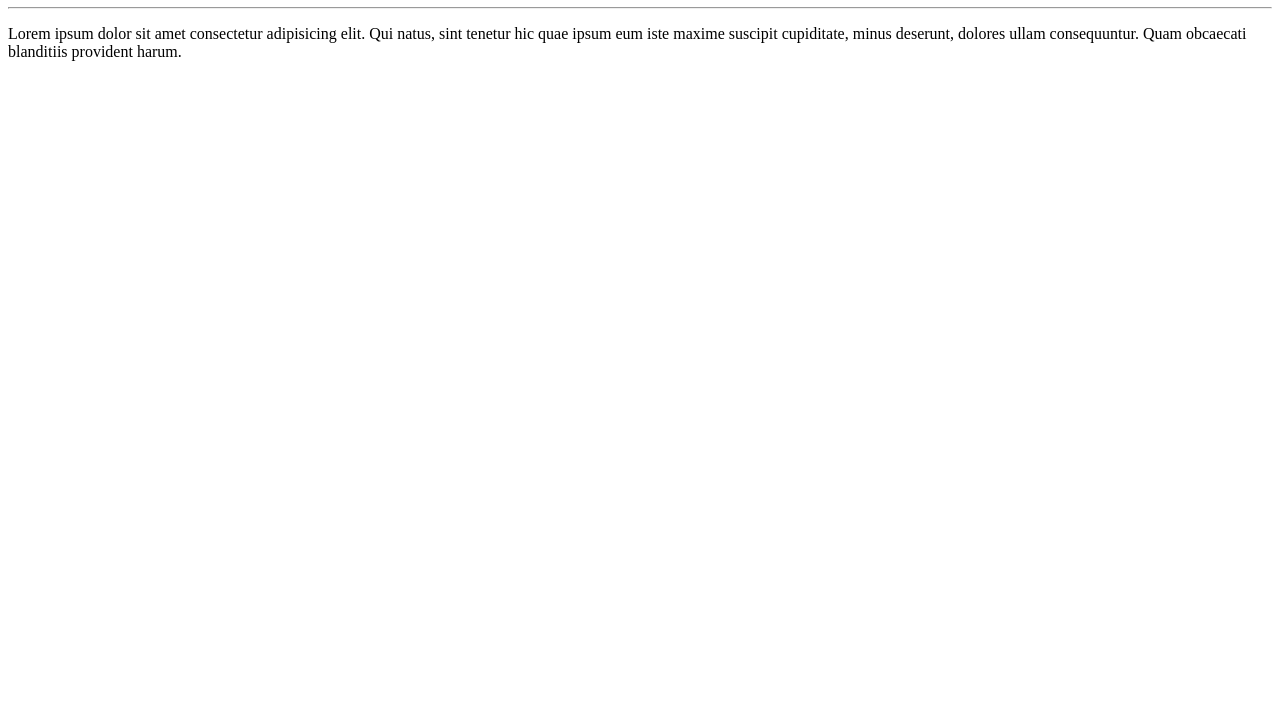
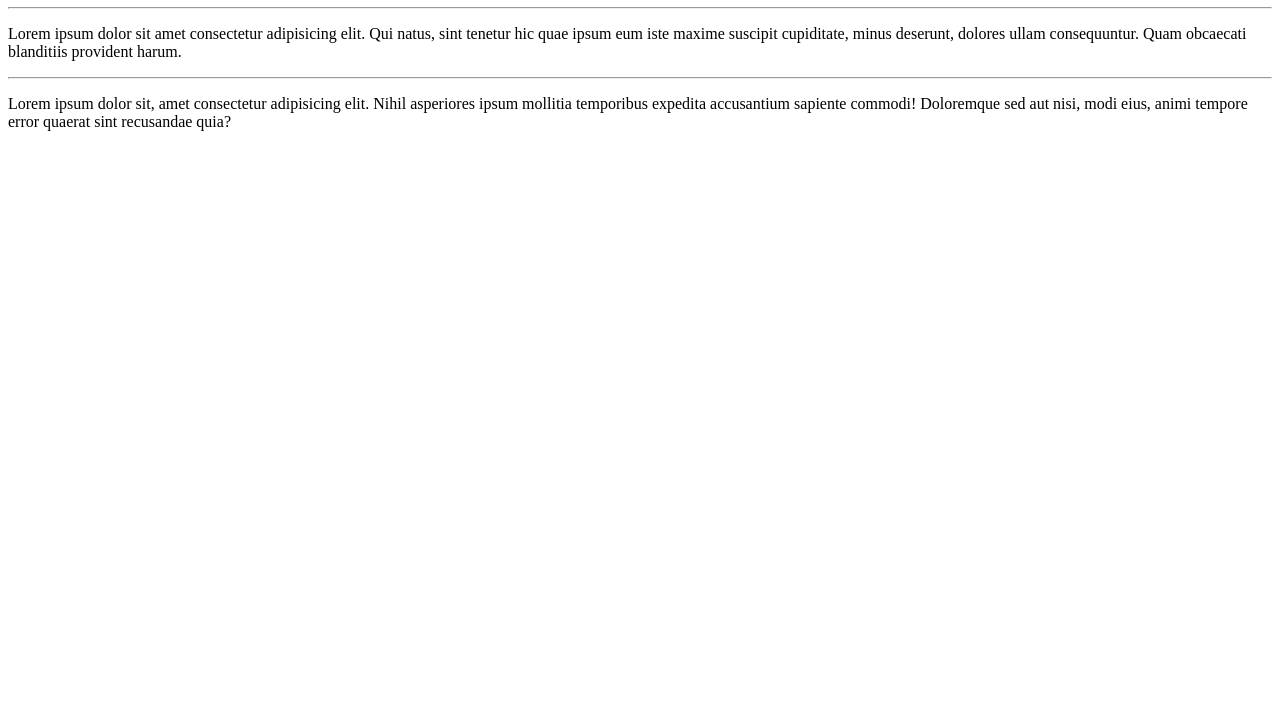
Before and after one commit to JoaoFelipe31415/Ola-Mundo, a plain HTML site: page index.html in a window 1280 px wide. Shown: the part 73-800 px from the top of the page. Drawn offline with Linux system fonts and the light colour scheme.

Commit message:
Novo parágrafo

```diff
--- a/index.html
+++ b/index.html
@@ -9,5 +9,7 @@
     <h1>Olá, mundo!</h1>
     <hr>
     <p>Lorem ipsum dolor sit amet consectetur adipisicing elit. Qui natus, sint tenetur hic quae ipsum eum iste maxime suscipit cupiditate, minus deserunt, dolores ullam consequuntur. Quam obcaecati blanditiis provident harum.</p>
+    <hr>
+    <p>Lorem ipsum dolor sit, amet consectetur adipisicing elit. Nihil asperiores ipsum mollitia temporibus expedita accusantium sapiente commodi! Doloremque sed aut nisi, modi eius, animi tempore error quaerat sint recusandae quia?</p>
 </body>
 </html>
```
